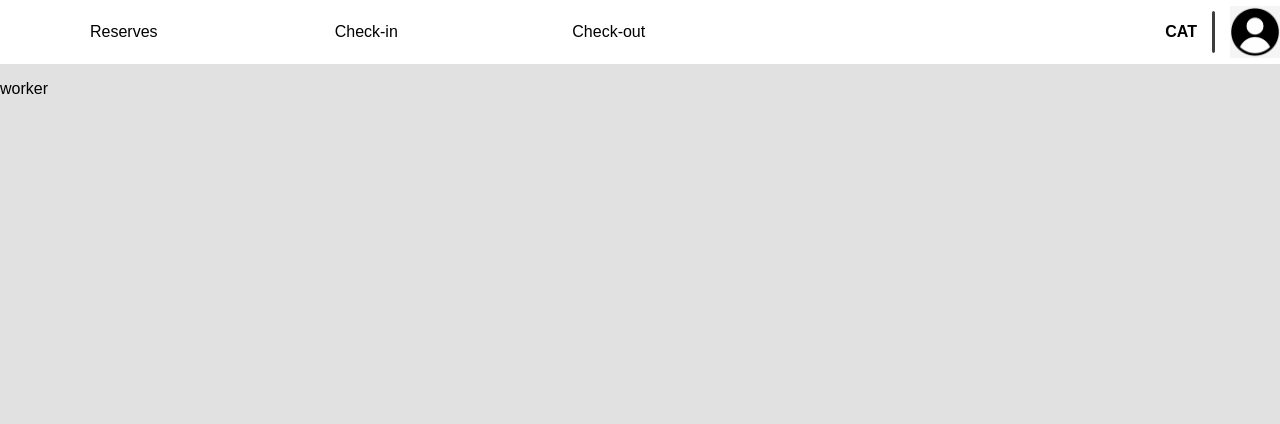
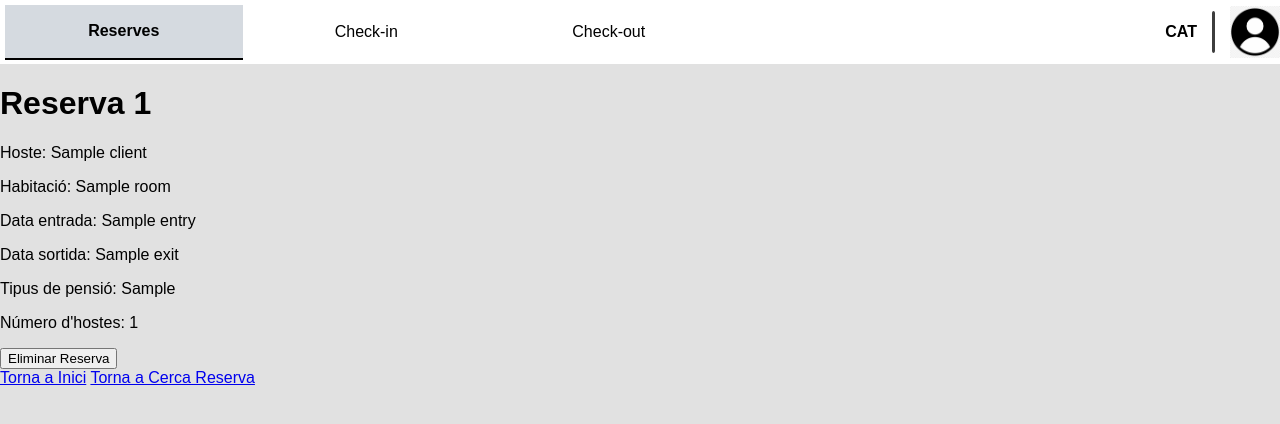
Before and after one commit to Computer-Engineering-UdL/JointProject, a Django app: template templates/worker/receptionist/check-out/check_out_2.html in a window 1280 px wide. Shown: the top 424 px of the page. Run offline with Django 5.2, Linux system fonts and the light colour scheme; the template is opened without the code that fills it: most values are stand-ins (such as "Sample title", 1, 10 or a date in 2020).

Commit message:
feat: initialized check_out_2 html

```diff
--- a/templates/worker/receptionist/check-out/check_out_2.html
+++ b/templates/worker/receptionist/check-out/check_out_2.html
@@ -1,2 +1,30 @@
 {% extends "worker/receptionist/base_receptionist.html" %}
 <!-- This template shows all the info of the client reservation -->
+
+{% block id_reservation %} id="current-page" {% endblock id_reservation %}
+
+{% block content %}
+    <div>
+        <div>
+            <div>
+                <h1>Reserva {{ reservation.id }}</h1>
+            </div>
+            <div>
+                <p>Hoste: {{ reservation.client }}</p>
+                <p>Habitació: {{ reservation.room }}</p>
+                <p>Data entrada: {{ reservation.entry }}</p>
+                <p>Data sortida: {{ reservation.exit }}</p>
+                <p>Tipus de pensió: {{ reservation.pension_type }}</p>
+                <p>Número d'hostes: {{ reservation.num_guests }}</p>
+            </div>
+
+            <form action="{% url 'delete_reservation' reservation.id %}" method="post">
+                {% csrf_token %}
+                <button type="submit" onclick="return confirm('Estàs segur que vols eliminar aquesta reserva?');">Eliminar Reserva</button>
+            </form>
+
+            <a href="{% url 'receptionist_home' %}">Torna a Inici</a>
+            <a href="{% url 'search_reservation' %}">Torna a Cerca Reserva</a>
+        </div>
+    </div>
+{% endblock %}
```
